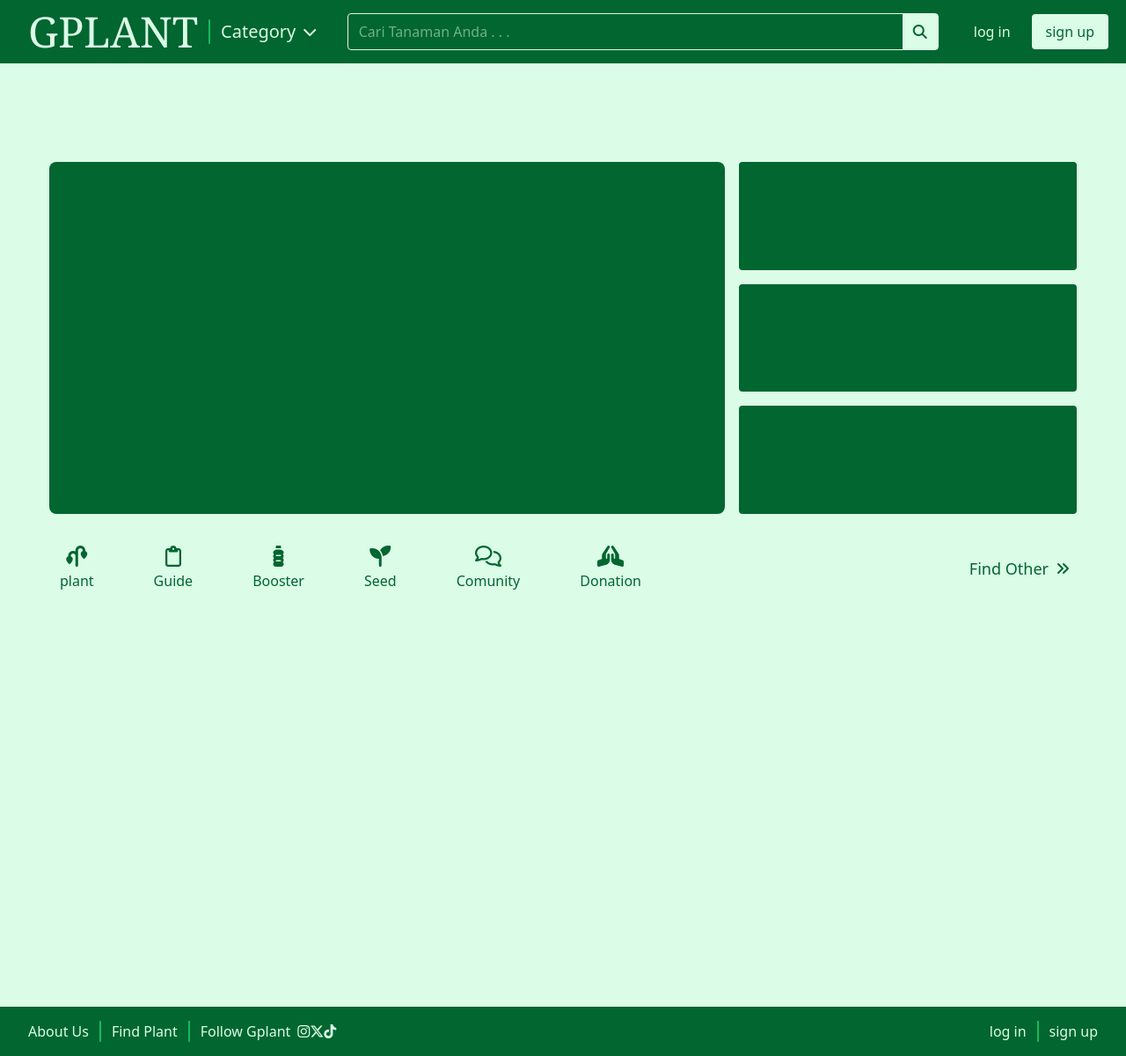
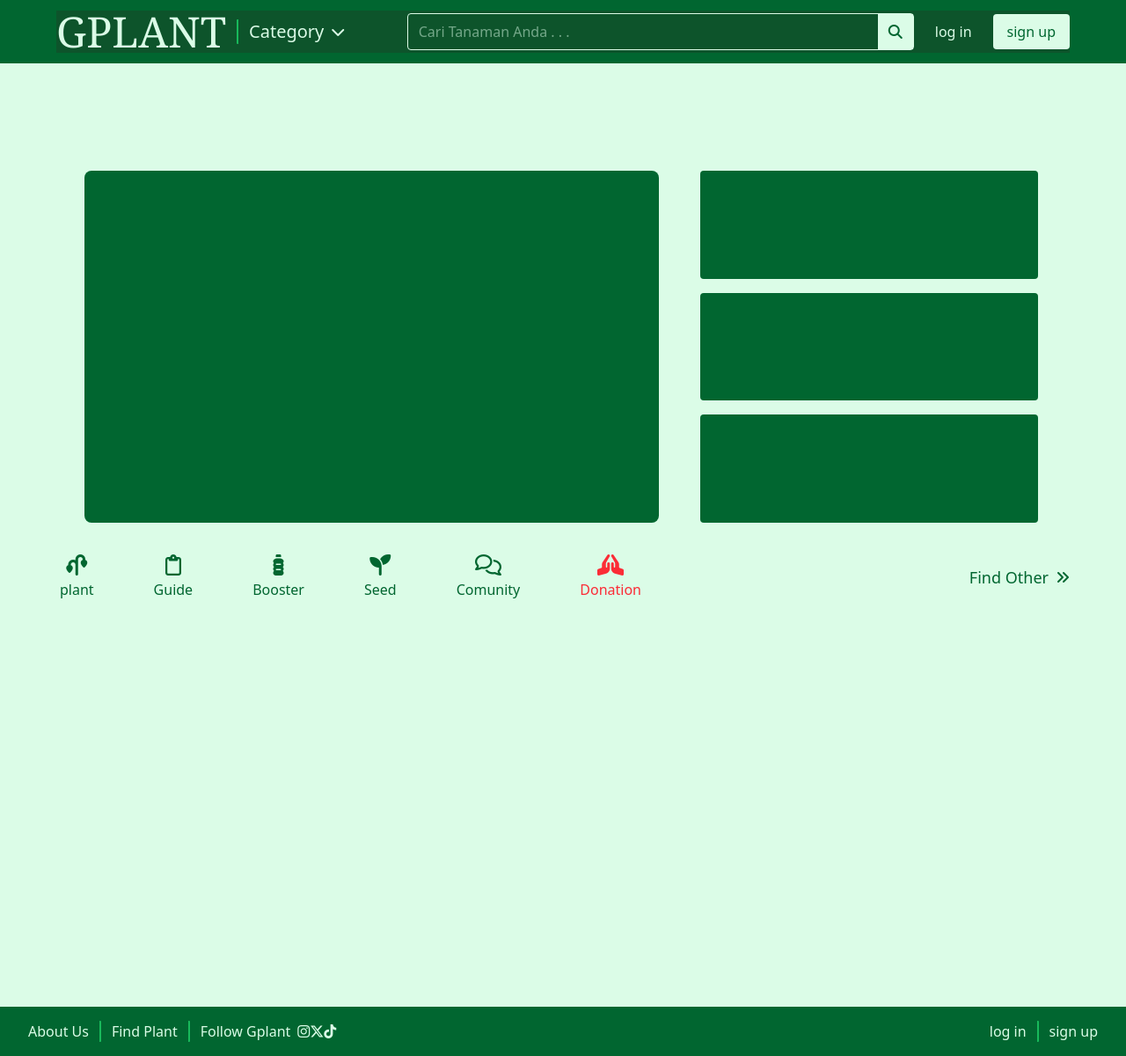
Before and after one commit to Dhi-ardW/G-Plant, a Flask app: template website/templates/index.html in a window 1280 px wide. Shown: the whole page at 88% size. Run offline with Flask 3, Linux system fonts and the light colour scheme; the template is opened without the code that fills it, so the values that code supplies are empty; some libraries are stand-ins or nearby versions.

Commit message:
membuat navbar responsive

```diff
--- a/website/templates/index.html
+++ b/website/templates/index.html
@@ -12,7 +12,7 @@
         body {
             height: 150vh;
             width: 100vw;
-            overflow-x: hidden;
+            overflow: hidden;
         }
         .border-right {
             border-right: 2px solid rgb(24, 185, 91);
@@ -30,25 +30,25 @@
 </head>
 <body class="bg-green-100 relative">
 
-    <nav class="w-screen absolute z-999 justify-around py-3 px-5 bg-green-800">
-        <div class="flex  items-center justify-between">
+    <nav class="w-screen absolute z-999 justify-center flex py-3 px-5 bg-green-800 ">
+        <div class="flex w-full items-center justify-between bg-green-900  xl:w-6xl">
             <div class="flex items-center">
-                <a href="/" class="px-3 text-green-100 text-5xl font-serif hover:text-green-300 cursor-pointer">GPLANT</a>
+                <a href="/" class="pe-3 text-green-100 text-3xl font-serif hover:text-green-300 cursor-pointer  md:text-4xl lg:text-4xl xl:text-5xl">GPLANT</a>
                 <div class=" border-left px-3 text-green-100 hover:text-green-300">
-                    <div class="flex items-center gap-2 cursor-pointer ">
+                    <div class="flex items-center gap-2 cursor-pointer hidden  xl:flex">
                         <p class="flex items-center text-xl cursor-pointer ">Category</p>
                         <i class="fa-solid fa-chevron-down"></i>
                     </div>
                 </div>
             </div>
             <div class="flex items-center justify-between">
-                <div class="flex items-center justify-between w-2xl ps-3 border border-green-100 rounded" >
-                    <input type="text" name="search" id="search" placeholder="Cari Tanaman Anda . . ." class="text-green-100 w-full ">
+                <div class="items-center justify-between  ps-3 border border-green-100 rounded hidden   md:w-md  lg:w-xl lg:flex" >
+                    <input type="text" name="search" id="search" placeholder="Cari Tanaman Anda . . ." class="text-green-100  w-full ">
                     <button class="text-green-800  cursor-pointer  hover:bg-green-300 bg-green-100 py-2 px-3"><i class="fa-solid fa-magnifying-glass "></i></button>
                 </div>
-                <div class="flex ms-4 cursor-pointer">
-                    <button class=" hover:text-green-300 py-2 px-4 rounded mx-2 text-green-100  text-base"><a href="/login">log in</a></button>
-                    <button class=" hover:bg-green-300 rounded  py-2 px-4 bg-green-100 text-green-800 text-base"><a href="/signup">sign up</a></button>
+                <div class="flex  cursor-pointer">
+                    <button class=" hover:text-green-300 py-1 px-2 rounded mx-2 text-green-100  text-base md:py-2 md:px-4"><a href="/login">log in</a></button>
+                    <button class=" hover:bg-green-300 rounded  py-1 px-2 bg-green-100 text-green-800 text-base md:py-2 md:px-4"><a href="/signup">sign up</a></button>
                 </div>
             </div>
 
@@ -57,10 +57,10 @@
 
     </nav>
 
-    <section class="z-10 w-screen h-screen bg-green-100 flex justify-center flex-col  items-center">
-        <div class="flex gap-4 mt-20 ">
-            <div class="w-3xl h-[400px] bg-green-800  rounded-lg"></div>
-            <div class="w-sm h-[400px] rounded-lg grid grid-flow-col">
+    <section class="z-10 w-screen h-screen bg-green-100 flex justify-start flex-col  items-start lg:justify-center lg:items-center">
+        <div class="flex mt-20 px-4 w-full md:mt-25 md:px-8 xl:w-6xl">
+            <div class="w-full h-[200px] bg-green-800  rounded-lg  sm:h-[250px] md:h-[300px] lg:w-3/4 lg:h-[400px]"></div>
+            <div class="w-2/4 h-[400px] rounded-lg grid grid-flow-col hidden lg:grid">
                 <div class="col-12 bg-green-800 w-sm  mb-2  rounded">
                     <div class=" "></div>
                 </div>
@@ -74,32 +74,32 @@
         </div>
         <div class="w-6xl h-[100px]  mt-3 rounded flex items-center justify-between">
             <div class="flex items-center gap-15">
-                <div class="flex items-center justify-center  p-1 rounded flex-col hover:text-green-300 text-green-800 cursor-pointer transition  duration-300 ease">
+                <div class="flex items-center justify-center  p-1 rounded flex-col hover:text-green-900 text-green-800 cursor-pointer transition  duration-300 ease">
                     <i class="fa-solid fa-plant-wilt text-2xl "></i>
                     <p class=" mt-1">plant</p>
                 </div>
-                <div class="flex items-center justify-center  p-1 rounded flex-col hover:text-green-300 text-green-800 cursor-pointer transition  duration-300 ease">
+                <div class="flex items-center justify-center  p-1 rounded flex-col hover:text-green-900 text-green-800 cursor-pointer transition  duration-300 ease">
                     <i class="fa-regular fa-clipboard text-2xl"></i>
                     <p class=" mt-1">Guide</p>
                 </div>
-                <div class="flex items-center justify-center  p-1 rounded flex-col hover:text-green-300 text-green-800 cursor-pointer transition  duration-300 ease">
+                <div class="flex items-center justify-center  p-1 rounded flex-col hover:text-green-600 text-green-800 cursor-pointer transition  duration-300 ease">
                     <i class="fa-solid fa-bottle-water text-2xl"></i>
                     <p class=" mt-1">Booster</p>
                 </div>
-                <div class="flex items-center justify-center  p-1 rounded flex-col hover:text-green-300 text-green-800 cursor-pointer transition  duration-300 ease">
+                <div class="flex items-center justify-center  p-1 rounded flex-col hover:text-green-600 text-green-800 cursor-pointer transition  duration-300 ease">
                     <i class="fa-solid fa-seedling text-2xl"></i>
                     <p class=" mt-1">Seed</p>
                 </div>
-                <div class="flex items-center justify-center  p-1 rounded flex-col hover:text-green-300 text-green-800 cursor-pointer transition  duration-300 ease">
+                <div class="flex items-center justify-center  p-1 rounded flex-col hover:text-green-600 text-green-800 cursor-pointer transition  duration-300 ease">
                     <i class="fa-regular fa-comments text-2xl"></i>
                     <p class=" mt-1">Comunity</p>
                 </div>
-                <div class="flex items-center justify-center  p-1 rounded flex-col hover:text-green-300 text-green-800 cursor-pointer transition  duration-300 ease">
+                <div class="flex items-center justify-center  p-1 rounded flex-col hover:text-green-600 text-green-800 cursor-pointer transition  duration-300 ease lg:text-red-500 md:text-yellow-500">
                     <i class="fa-solid fa-hands-praying text-2xl"></i>
-                    <p class=" mt-1">Donation</p>
+                    <p class=" mt-1 ">Donation</p>
                 </div>
             </div>
-            <a href="#" class="flex items-center justify-center  gap-2 text-green-800  transition duration-300 ease hover:text-green-300">
+            <a href="#" class="flex items-center justify-center  gap-2 text-green-800  transition duration-300 ease hover:text-green-600">
                 <span class="text-lg">Find Other</span>
                 <i class="fa-solid fa-angles-right"></i>
 
```
